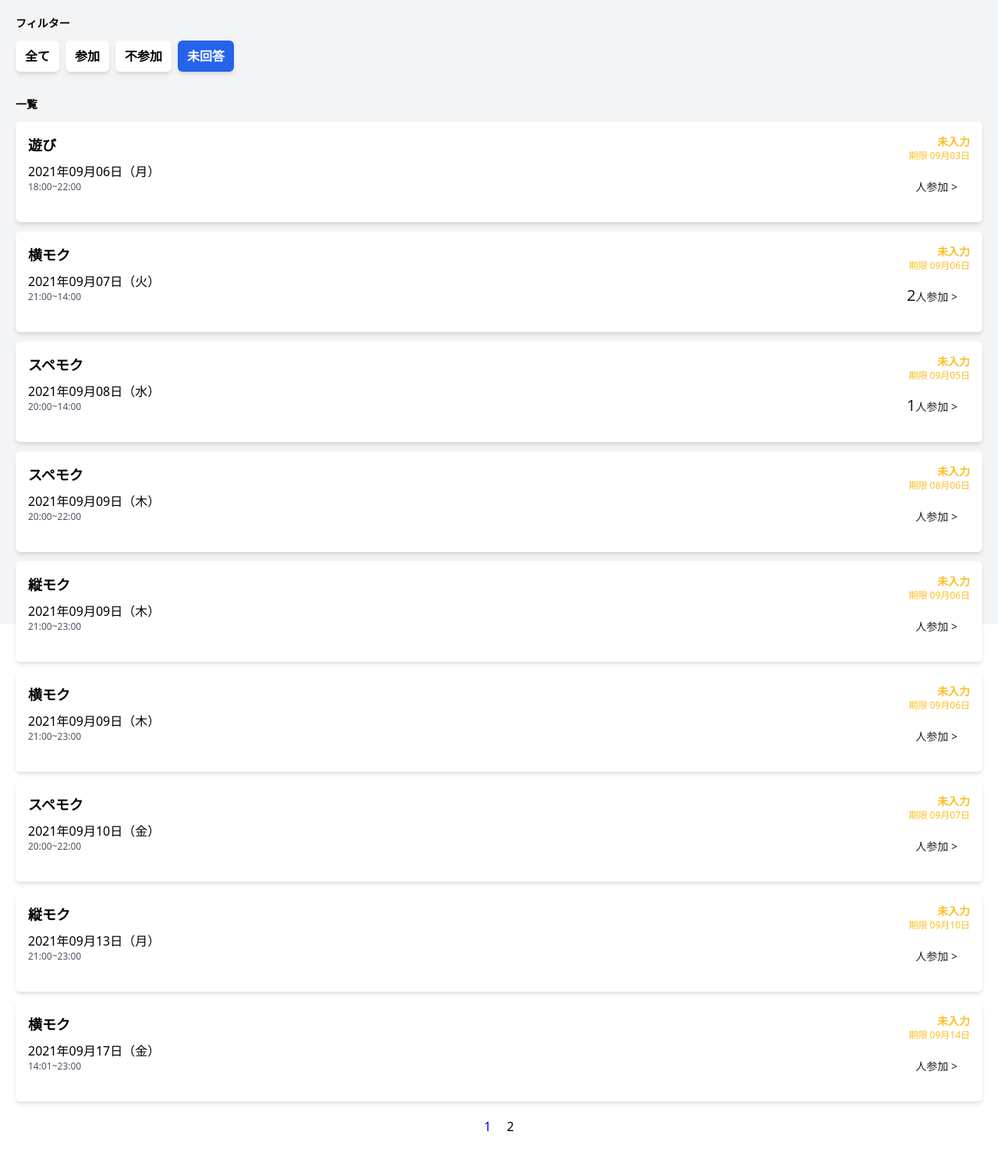
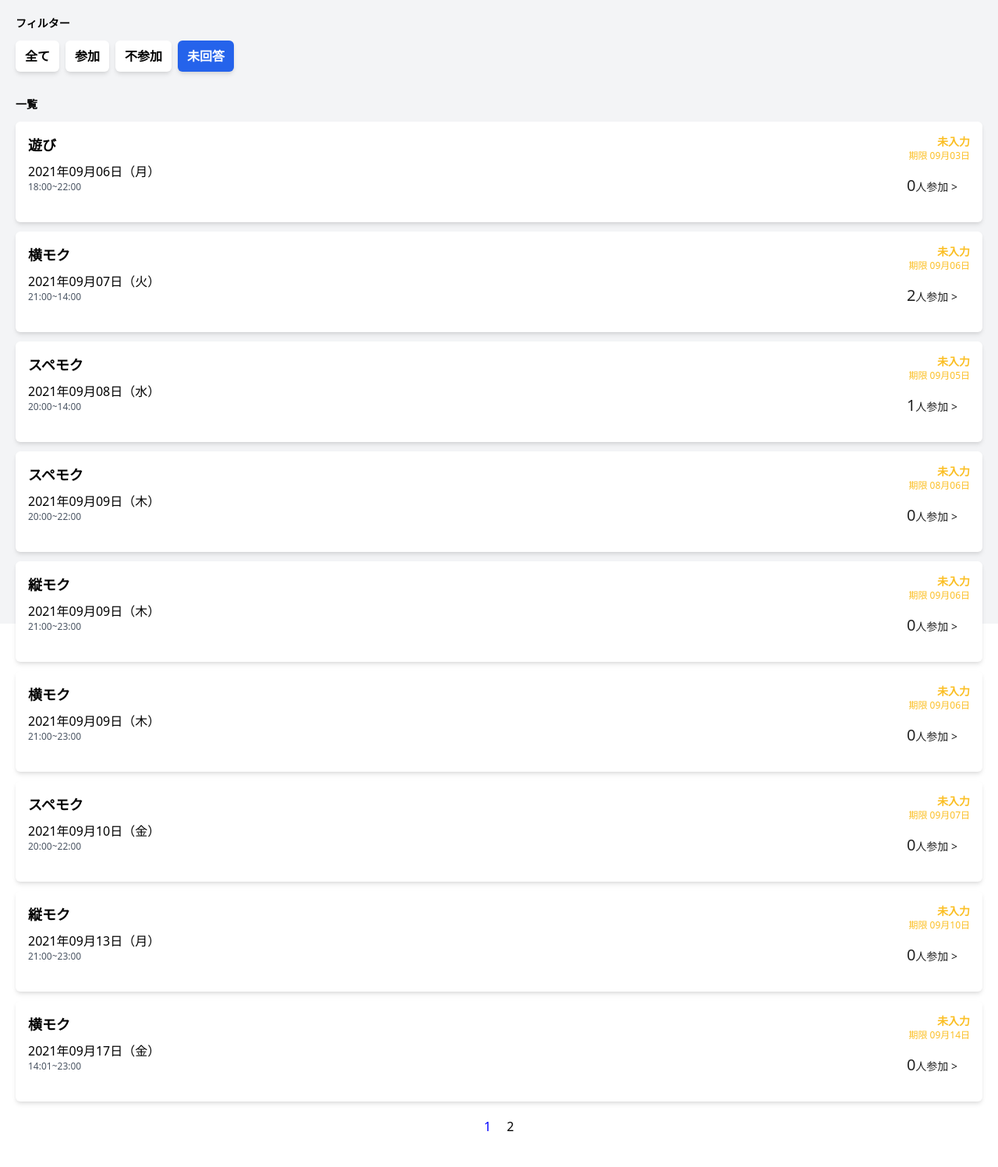
Before and after one commit to daiki-sato/event_manager, a PHP site: page /?status_id=0 in a window 1280 px wide. Shown: the part 64-1561 px from the top of the page at 78% size. Run offline with PHP 8.4, Linux system fonts and the light colour scheme; a user stored in the database is signed in; data comes from the database, SQL or seed files in the repository; data that the repository does not hold is empty.

Commit message:
人数見えるようになったよ

```diff
--- a/src/api/getModalInfo.php
+++ b/src/api/getModalInfo.php
@@ -7,7 +7,7 @@ if (isset($_GET['eventId'])) {
   $eventId = htmlspecialchars($_GET['eventId']);
   $userId  = $_SESSION["ID"];
   try {
-    $stmt = $db->prepare('SELECT events.id, events.name, events.start_at, events.end_at, count(event_attendance.id) AS total_participants FROM events LEFT JOIN event_attendance ON events.id = event_attendance.event_id WHERE events.id = ? GROUP BY events.id');
+    $stmt = $db->prepare('SELECT events.id, events.name, events.start_at, events.end_at, count(event_attendance.id) AS total_participants FROM events LEFT JOIN event_attendance ON events.id = event_attendance.event_id WHERE events.id = ? AND event_attendance.status_id = 1 GROUP BY events.id');
     $stmt->execute(array($eventId));
     $event = $stmt->fetch();
 
--- a/src/index.php
+++ b/src/index.php
@@ -138,7 +138,7 @@ $user_id = $_SESSION["ID"];
               <?php $participants_users = explode(",", $participants_number[$event['id']]["user_names"]); ?>
               <ul class="menu">
                 <li class="menu__item">
-                  <a class="text-sm menu__item__link js-menu__item__link"><span class="text-xl"><?= $participants_number[$event['id']]["number"]; ?></span>人参加 ></a>
+                  <a class="text-sm menu__item__link js-menu__item__link"><span class="text-xl"><?= $participants_number[$event['id']]["number"] ?? 0; ?></span>人参加 ></a>
                   <ul class="submenu">
                     <?php foreach ($participants_users as  $participants_user) : ?>
                       <li class="submenu__item"><a><?php echo $participants_user; ?></a></li>
--- a/src/js/main.js
+++ b/src/js/main.js
@@ -57,7 +57,7 @@ async function openModal(eventId) {
                 ${event.event_detail}
             </p>
             <hr class="my-4">
-            <p class="text-sm"><span class="text-xl">${event.total_participants}</span>人参加 ></p>
+            <p class="text-sm"><span class="text-xl">${event.total_participants ?? 0}</span>人参加 ></p>
             `
 
         modalHTML += `
```
